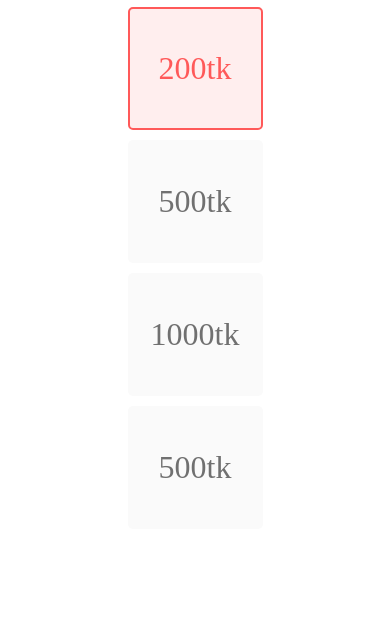
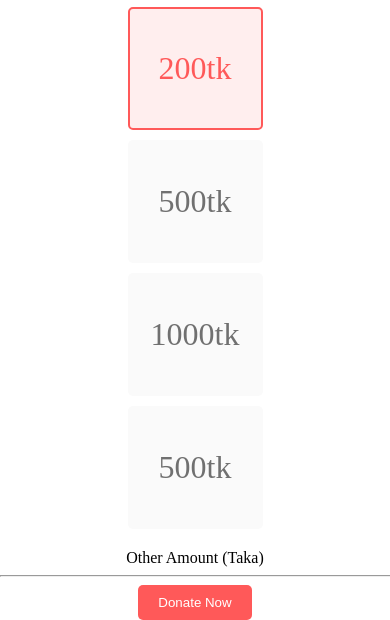
Before and after one commit to abdulmajed123/donate-today, a plain HTML site: page index.html in a window 390 px wide. Shown: the part 732-1352 px from the top of the page. Before the commit the page ends 1281 px from the top, so only its background shows below. Drawn offline with Linux system fonts and the light colour scheme.

Commit message:
made a responsive

```diff
--- a/index.html
+++ b/index.html
@@ -30,8 +30,11 @@
         <div class="money-card"><p>1000tk</p></div>
         <div class="money-card"><p>500tk</p></div>
       </div>
-
-
+      <p class="other-amount">Other Amount (Taka)</p>
+      <hr class="underline">
+      <div class="button">
+        <button class="btn-primary">Donate Now</button>
+      </div>
     </section>
 
   </main>
--- a/styles/style.css
+++ b/styles/style.css
@@ -108,6 +108,18 @@ body{
 }
 
 
+.other-amount{
+  text-align: center;
+  margin: 0;
+}
+.underline{
+  width: 691px;
+}
+.button{
+  text-align: center;
+}
+
+
 
 
 
@@ -139,9 +151,15 @@ body{
   margin: 0 auto;
 }
 
+ .amount{
+  text-align: center;
 }
 
+.underline{
+  width: 100%;
+}
 
+}
 
 @media screen and (min-width: 576px) and (max-width: 992px){
   .header-section{
@@ -151,8 +169,8 @@ body{
 
   }
 
-  .header-section-container{
-    padding: 20px ;
+   .header-section-container{
+    padding: 50px ;
     margin: 0 auto;
   }
   .header-title{
@@ -163,8 +181,4 @@ body{
   grid-template-columns: repeat(3, 1fr);
   gap: 10px;
 }
-
-
-
-
 }
```
